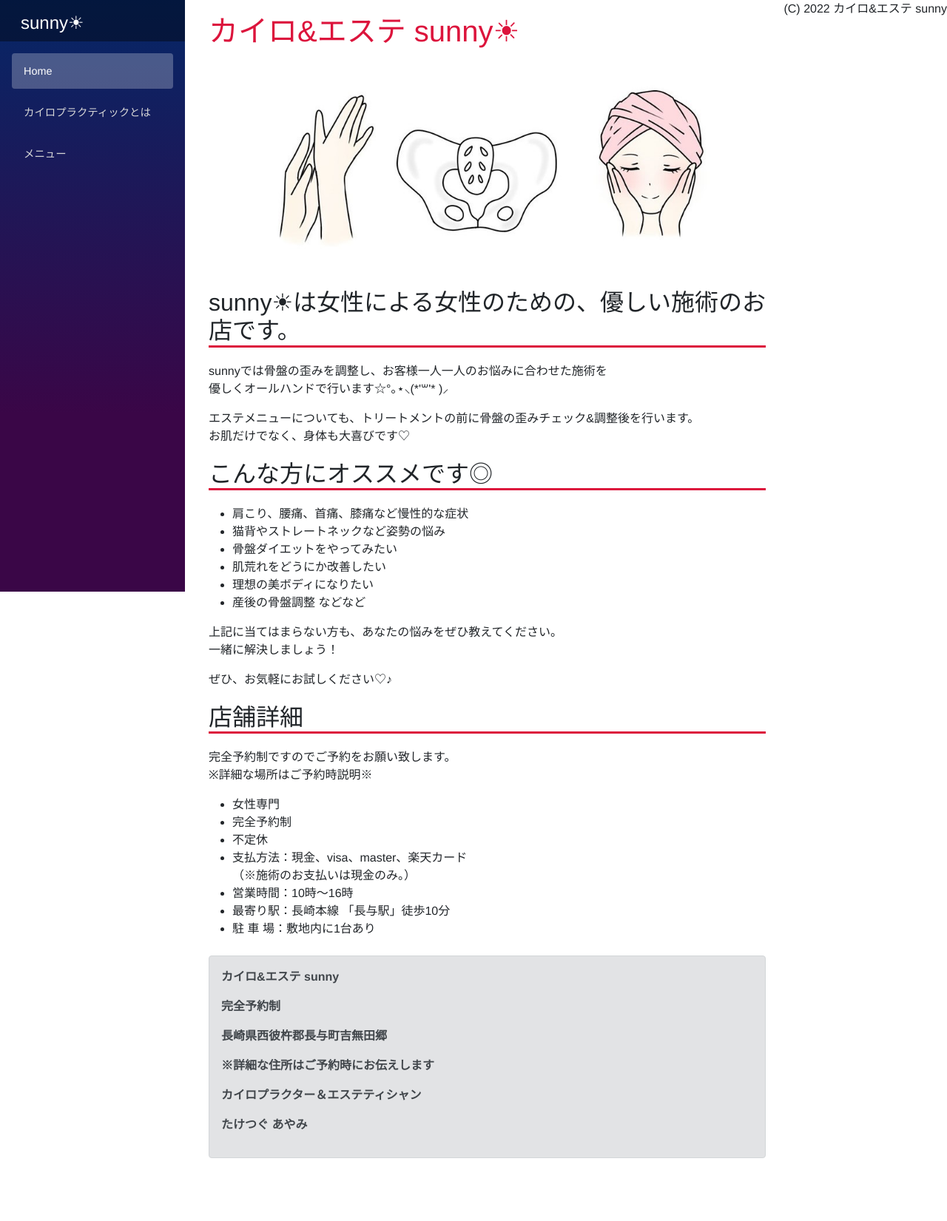
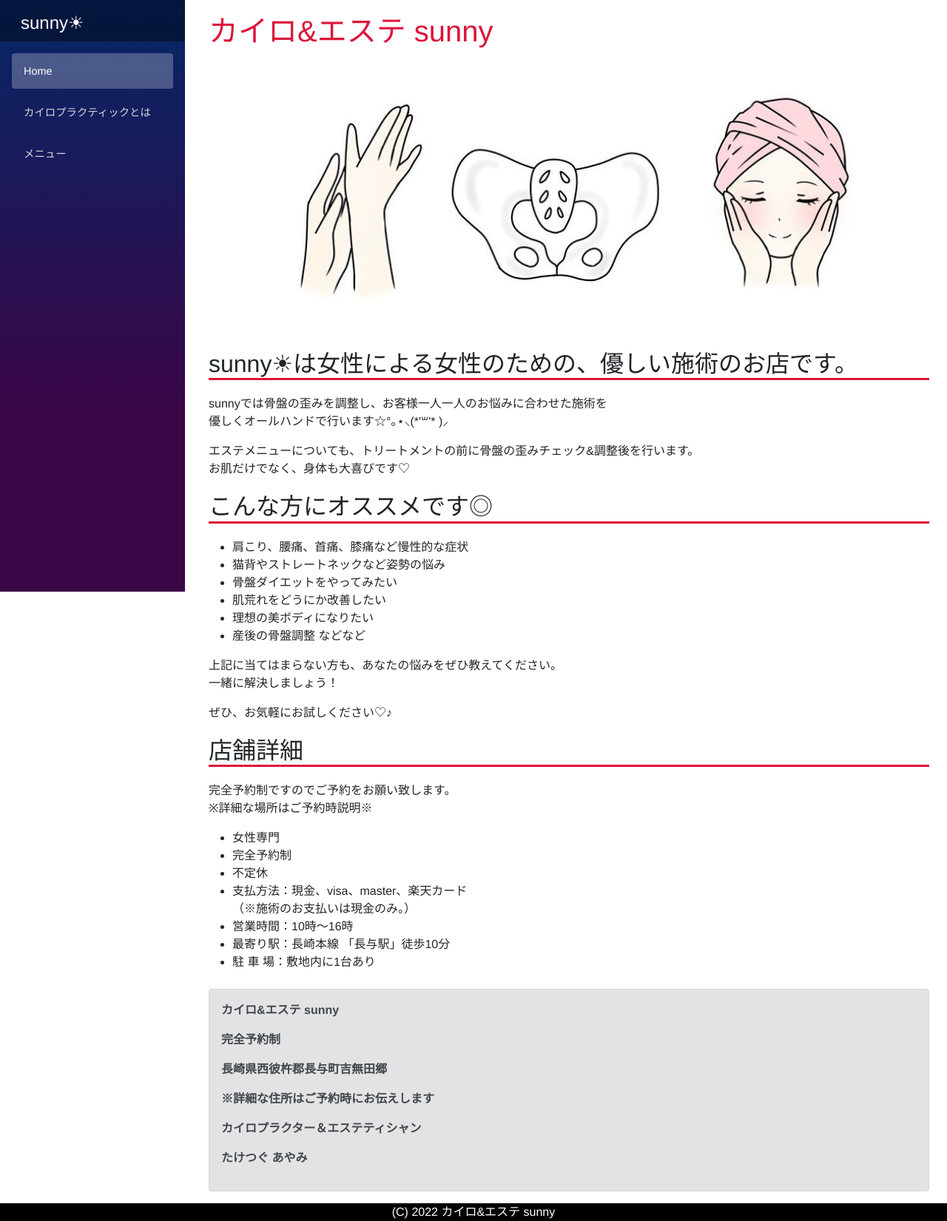
Before and after one commit to rakekiyo/sunny-hp_old, an ASP.NET Core app: page / in a window 1280 px wide. Shown: the whole page at 74% size. Before the commit the page ends 1566 px from the top, so only its background shows below. Run offline with ASP.NET Core 8, Linux system fonts and the light colour scheme; style sheets or scripts are compiled from the project's sources; some web fonts are replaced.

Commit message:
Footerを作成

```diff
--- a/blazor-app/Pages/Index.razor
+++ b/blazor-app/Pages/Index.razor
@@ -3,7 +3,7 @@
 <PageTitle>カイロ&エステ sunny☀</PageTitle>
 
 <section>
-  <h1 class="sunny-title">カイロ&エステ sunny☀</h1>
+  <h1 class="sunny-title">カイロ&エステ sunny</h1>
   <img class="sunny-img-top" src="images/Top.jpg" alt="Top Image" />
 </section>
 
--- a/blazor-app/Shared/Copyright.razor.css
+++ b/blazor-app/Shared/Copyright.razor.css
@@ -1,10 +1,8 @@
 .copytright {
     background-color: black;
-    width: 100%;
-    height: 1.5rem;
 }
 
-.copytright p {
+.copyright p {
     color: white;
     text-align: center;
 }
--- a/blazor-app/Shared/MainLayout.razor
+++ b/blazor-app/Shared/MainLayout.razor
@@ -14,8 +14,7 @@
             @Body
         </article>
     </main>
-
-    <div>
-        <Copyright />
-    </div>
 </div>
+<div class="footer">
+    <Copyright />
+</div>
--- a/blazor-app/Shared/MainLayout.razor.css
+++ b/blazor-app/Shared/MainLayout.razor.css
@@ -36,6 +36,12 @@
 .top-row ::deep a:first-child {
     overflow: hidden;
     text-overflow: ellipsis;
+}
+
+.footer {
+    width: 100%;
+    height: 1.5rem;
+    background-color: black;
 }
 
 @media (max-width: 640.98px) {
```
